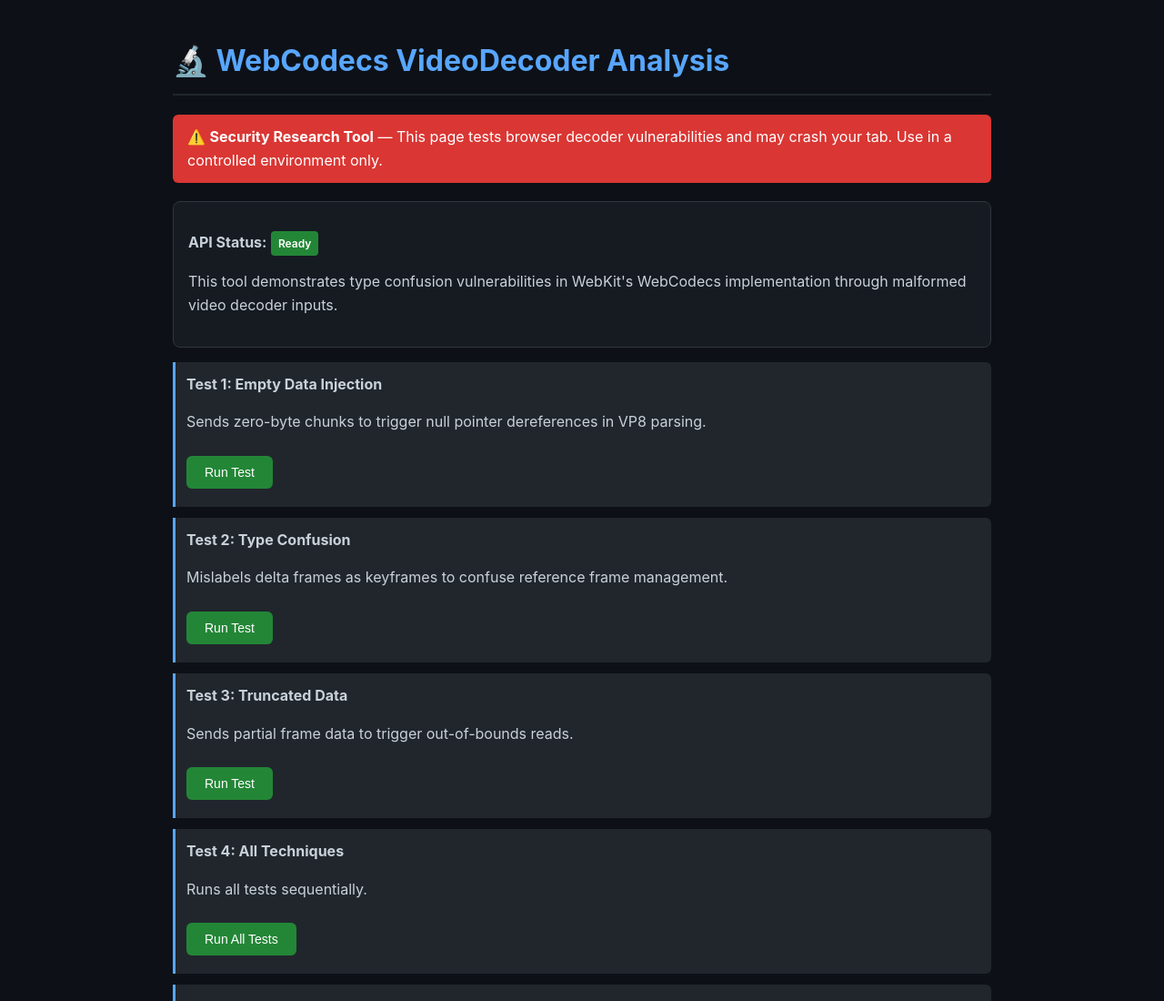
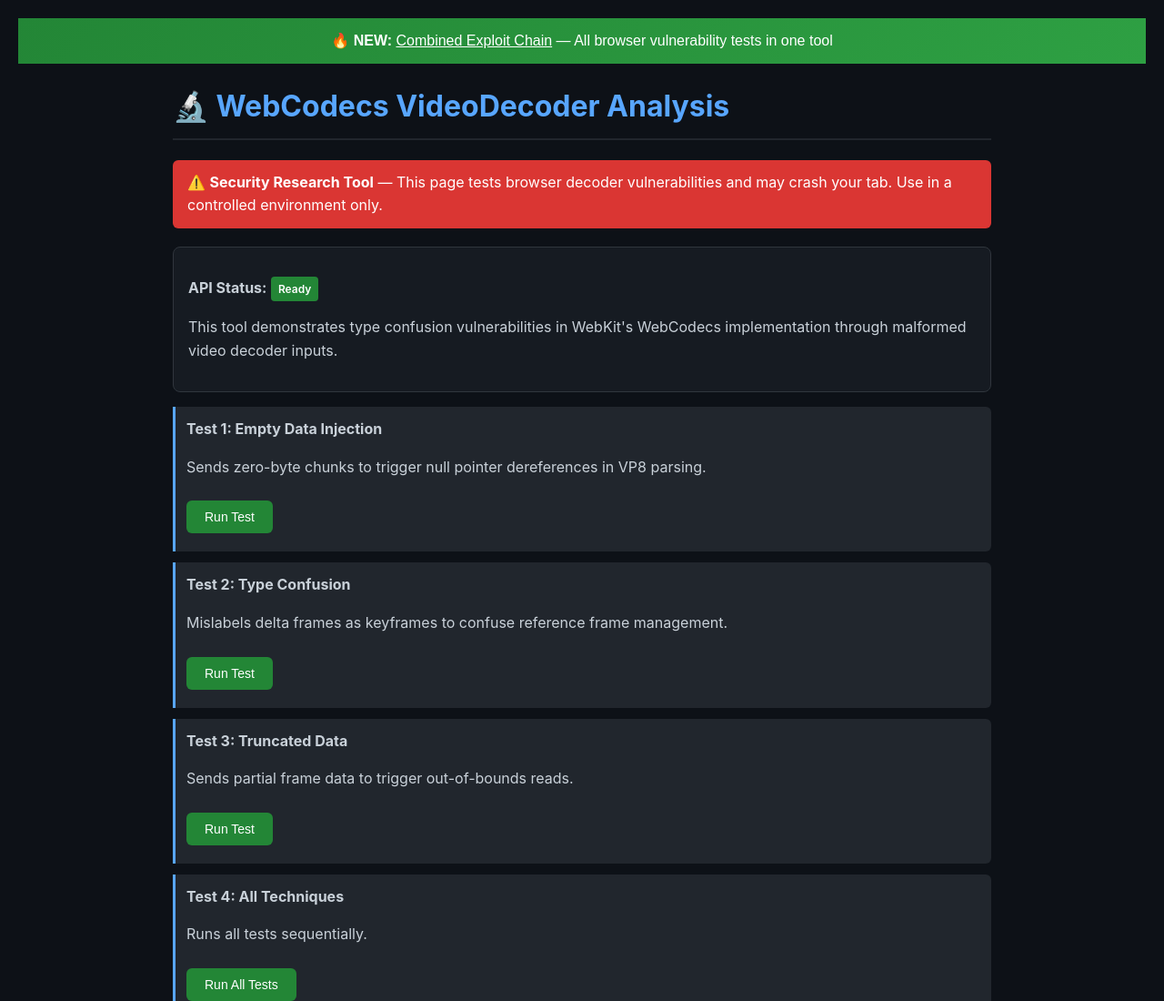
Before and after one commit to bruhdev1290/coruna, a website: page index.html in a window 1280 px wide. Shown: the top 1100 px of the page at 91% size. Drawn offline with Linux system fonts and the light colour scheme.

Commit message:
Add banner to index.html linking to combined exploit chain

```diff
--- a/index.html
+++ b/index.html
@@ -93,6 +93,10 @@
     </style>
 </head>
 <body>
+    <!-- Banner linking to combined exploit chain -->
+    <div style="background: linear-gradient(135deg, #238636 0%, #2ea043 100%); color: white; padding: 12px; text-align: center; font-family: sans-serif;">
+        <strong>🔥 NEW:</strong> <a href="combined_exploit_chain.html" style="color: #fff; text-decoration: underline;">Combined Exploit Chain</a> — All browser vulnerability tests in one tool
+    </div>
     <div class="container">
         <h1>🔬 WebCodecs VideoDecoder Analysis</h1>
 
```
